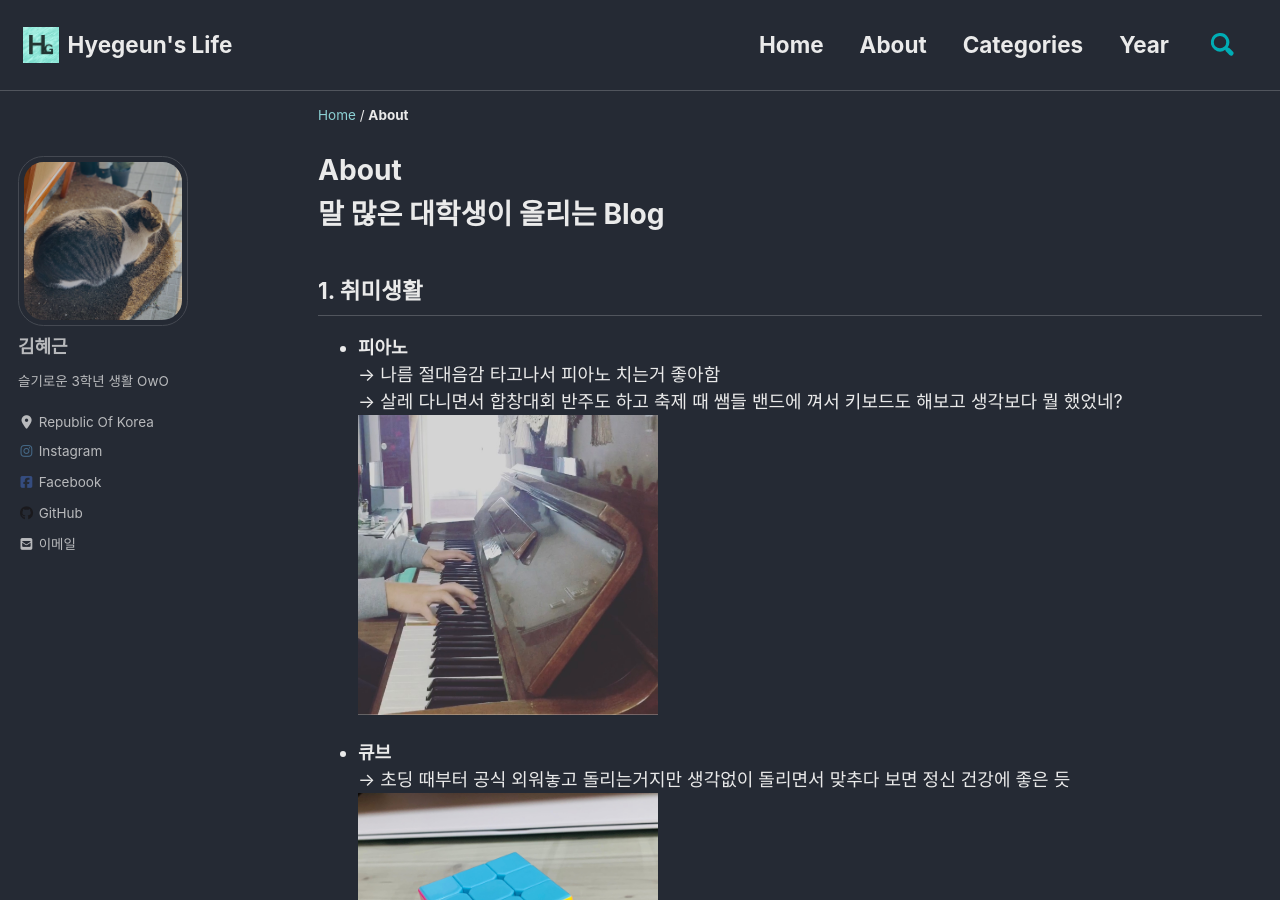
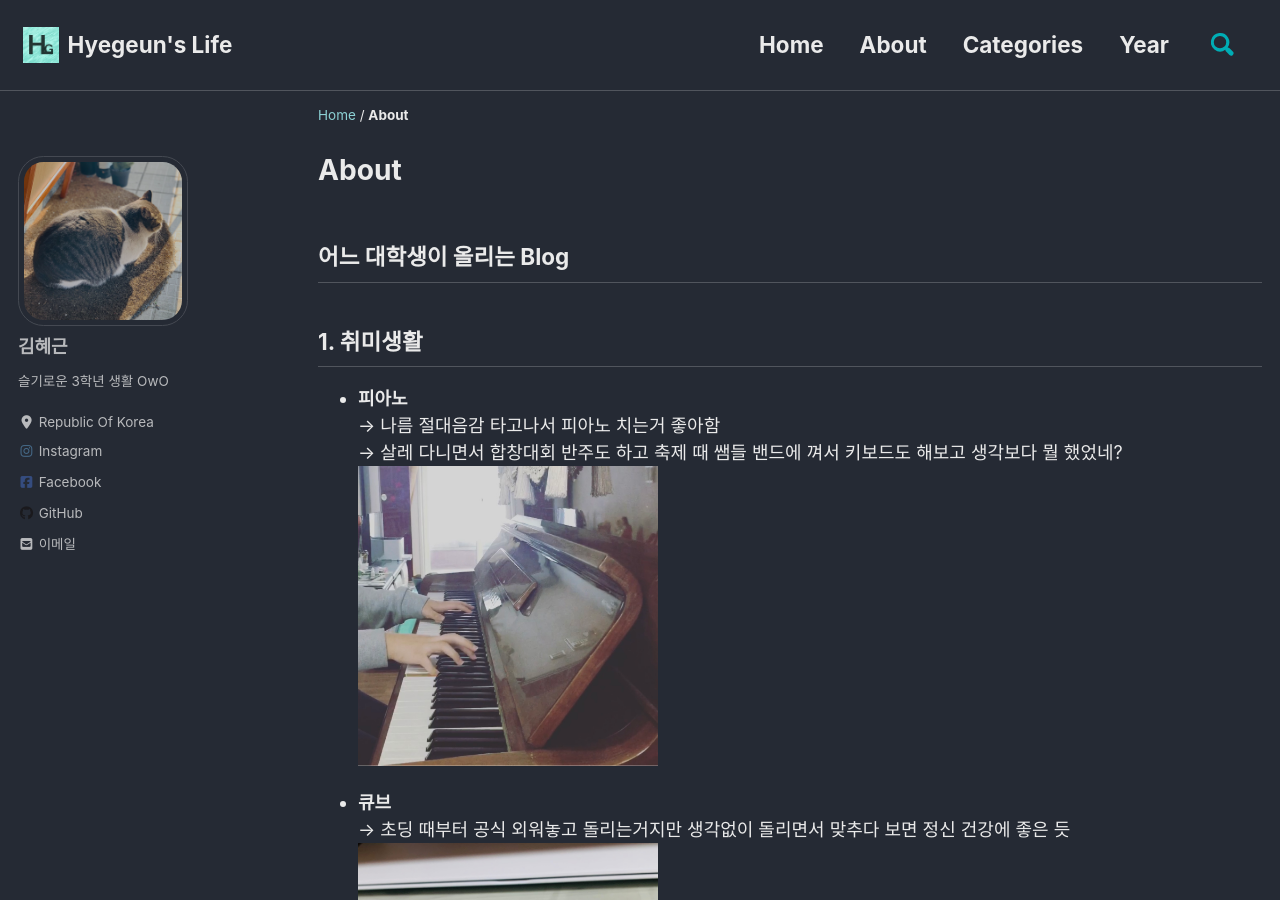
Before and after one commit to hyegeun/hyegeun.github.io, a Jekyll site: the page built from _pages/about.md, in a window 1280 px wide and 900 px high. Built offline with Jekyll 4.4.1, drawn with Linux system fonts in a browser that asks for light colours; cached includes are drawn as plain includes; nearby versions of some CDN libraries; a script that is not in the unit is left out.

Commit message:
Update about.md

```diff
--- a/_pages/about.md
+++ b/_pages/about.md
@@ -4,7 +4,7 @@ title: "About"
 classes: wide
 ---
 
-# **말 많은 대학생이 올리는 Blog**
+## **어느  대학생이 올리는 Blog**
 
 ## **1. 취미생활**
   * **피아노**
@@ -17,7 +17,6 @@ classes: wide
   → 초딩 때부터 공식 외워놓고 돌리는거지만 생각없이 돌리면서 맞추다 보면 정신 건강에 좋은 듯
     <img src="/assets/images/about_photo/about_photo2.jpg" width="300px" height="300px" alt="photo1">
 
-- - -
 
 ## **2. 게임**
   * **배틀그라운드**
@@ -37,7 +36,6 @@ classes: wide
   → 이번 스프링 내가 볼 때마다 역전패 당하길래 안 보는 중. 내가 문제인가?
     <img src="/assets/images/about_photo/about_photo3.jpg" width="400px" alt="photo1">
 
-- - -
 
 ## **3. MBTI**
   * **INTP**
```
